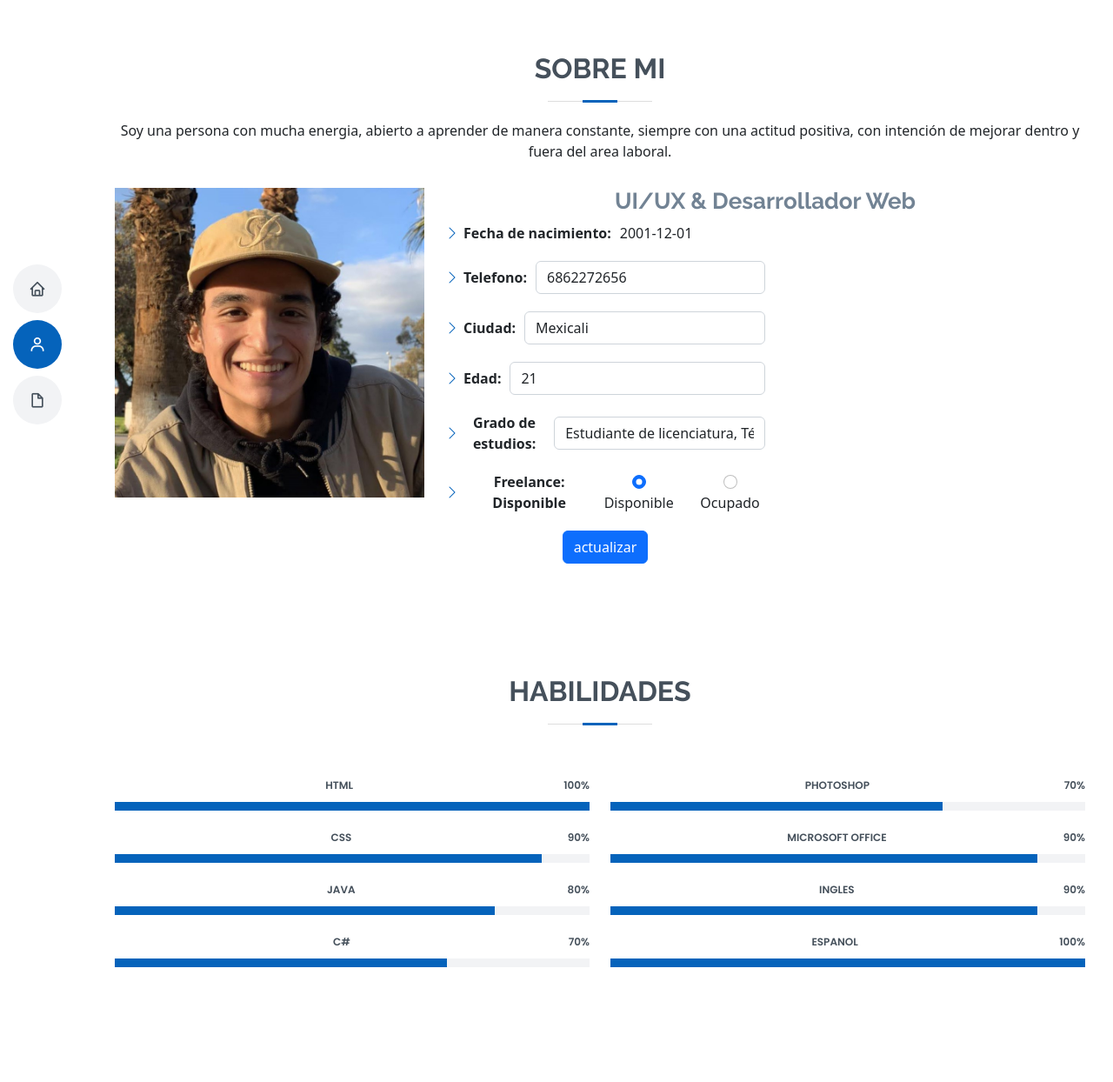
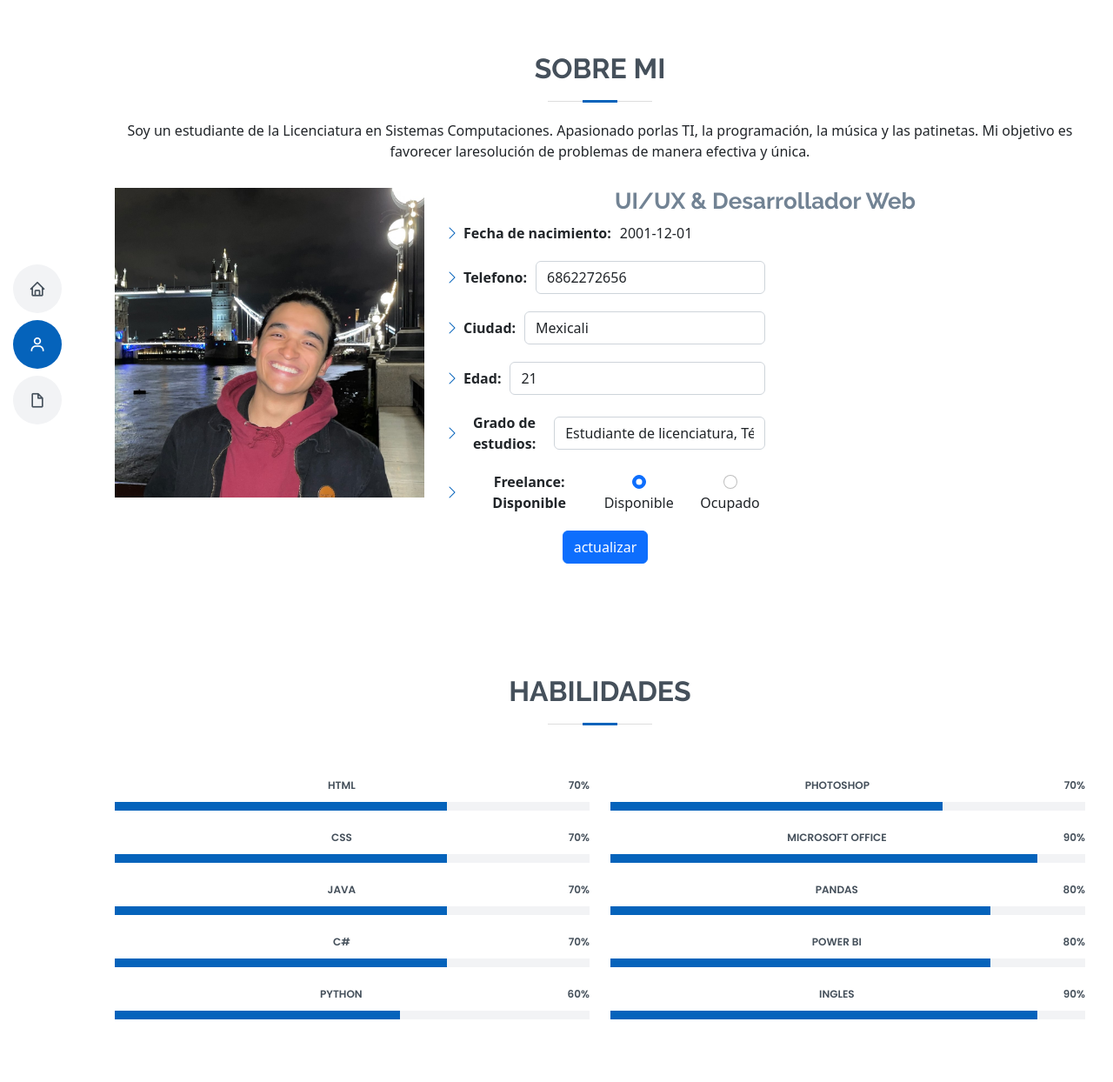
Before and after one commit to Eduardo-bg01/ProyectoFinalAppsWebBD, a Flask app: page /sobreMi in a window 1280 px wide. Shown: the whole page at 87% size. Before the commit the page ends 1112 px from the top, so only its background shows below. Run offline with Flask 2, Linux system fonts and the light colour scheme; data comes from the database, SQL or seed files in the repository; some libraries are stand-ins or nearby versions.

Commit message:
Updated changes
Updates

```diff
--- a/MyResume/app/templates/curriculum.html
+++ b/MyResume/app/templates/curriculum.html
@@ -53,6 +53,12 @@
             <h5>2019 - actualidad</h5>
             <p><em>Universidad Autonoma de Baja California, Facultad de Ingenieria, Mexicali</em></p>
             <p>Actualmente estudiando la carrera de Licenciatura en Sistemas Computacionales</p>
+          </div>
+          <div class="resume-item">
+            <h4>Universidad De Jaen &amp; Ingenieria Informatica</h4>
+            <h5>2023 - 2024</h5>
+            <p><em>Universidad de Jaen, Facultad de Ingenieria, Jaen, España</em></p>
+            <p>Realicé un intercambio en la Universidad de Jaén, España, donde cursé la carrera de Ingeniería Informática.</p>
           </div>
         </div>
         <div class="col-lg-6">
--- a/MyResume/app/templates/inicio.html
+++ b/MyResume/app/templates/inicio.html
@@ -20,7 +20,7 @@
 <section id="hero" class="d-flex flex-column justify-content-center" >
   <div class="container" data-aos="zoom-in" data-aos-delay="100">
     <h1>Eduardo Beltran</h1>
-    <p>Soy un <span class="typed" data-typed-items="Estudiante, Desarrollador, Fotografo, Skater"></span></p>
+    <p>Soy un <span class="typed" data-typed-items="Estudiante, Desarrollador, Critico, Skater"></span></p>
     <div class="social-links">
       <a href="#" class="twitter"><i class="bx bxl-twitter"></i></a>
       <a href="#" class="facebook"><i class="bx bxl-facebook"></i></a>
--- a/MyResume/app/templates/sobreMi.html
+++ b/MyResume/app/templates/sobreMi.html
@@ -27,12 +27,12 @@
 
       <div class="section-title">
         <h2>Sobre Mi</h2>
-        <p>Soy una persona con mucha energia, abierto a aprender de manera constante, siempre con una actitud positiva, con intención de mejorar dentro y fuera del area laboral.</p>
+        <p>Soy un estudiante de la Licenciatura en Sistemas Computaciones. Apasionado porlas TI, la programación, la música y las patinetas. Mi objetivo es favorecer laresolución de problemas de manera efectiva y única.</p>
       </div>
 
       <div class="row">
         <div class="col-lg-4">
-          <img src="static/img/profile-img.jpg" class="img-fluid" alt="yop">
+          <img src="static/img/IMG_9189.jpg" class="img-fluid" alt="yop">
         </div>
         <div class="col-lg-8 pt-4 pt-lg-0 content">
           <h3>UI/UX &amp; Desarrollador Web</h3>
@@ -104,23 +104,23 @@
         <div class="col-lg-6">
 
           <div class="progress">
-            <span class="skill">HTML <i class="val">100%</i></span>
+            <span class="skill">HTML <i class="val">70%</i></span>
             <div class="progress-bar-wrap">
-              <div class="progress-bar" role="progressbar" aria-valuenow="100" aria-valuemin="0" aria-valuemax="100"></div>
+              <div class="progress-bar" role="progressbar" aria-valuenow="70" aria-valuemin="0" aria-valuemax="100"></div>
             </div>
           </div>
 
           <div class="progress">
-            <span class="skill">CSS <i class="val">90%</i></span>
+            <span class="skill">CSS <i class="val">70%</i></span>
             <div class="progress-bar-wrap">
-              <div class="progress-bar" role="progressbar" aria-valuenow="90" aria-valuemin="0" aria-valuemax="100"></div>
+              <div class="progress-bar" role="progressbar" aria-valuenow="70" aria-valuemin="0" aria-valuemax="100"></div>
             </div>
           </div>
 
           <div class="progress">
-            <span class="skill">Java <i class="val">80%</i></span>
+            <span class="skill">Java <i class="val">70%</i></span>
             <div class="progress-bar-wrap">
-              <div class="progress-bar" role="progressbar" aria-valuenow="80" aria-valuemin="0" aria-valuemax="100"></div>
+              <div class="progress-bar" role="progressbar" aria-valuenow="70" aria-valuemin="0" aria-valuemax="100"></div>
             </div>
           </div>
 
@@ -130,6 +130,14 @@
               <div class="progress-bar" role="progressbar" aria-valuenow="70" aria-valuemin="0" aria-valuemax="100"></div>
             </div>
           </div>
+
+          <div class="progress">
+            <span class="skill">Python <i class="val">60%</i></span>
+            <div class="progress-bar-wrap">
+              <div class="progress-bar" role="progressbar" aria-valuenow="60" aria-valuemin="0" aria-valuemax="100"></div>
+            </div>
+          </div>
+
         </div>
 
         <div class="col-lg-6">
@@ -149,21 +157,26 @@
           </div>
 
           <div class="progress">
+            <span class="skill">Pandas <i class="val">80%</i></span>
+            <div class="progress-bar-wrap">
+              <div class="progress-bar" role="progressbar" aria-valuenow="80" aria-valuemin="0" aria-valuemax="100"></div>
+            </div>
+          </div>
+
+          <div class="progress">
+            <span class="skill">Power BI <i class="val">80%</i></span>
+            <div class="progress-bar-wrap">
+              <div class="progress-bar" role="progressbar" aria-valuenow="80" aria-valuemin="0" aria-valuemax="100"></div>
+            </div>
+          </div>
+
+          <div class="progress">
             <span class="skill">Ingles <i class="val">90%</i></span>
             <div class="progress-bar-wrap">
               <div class="progress-bar" role="progressbar" aria-valuenow="90" aria-valuemin="0" aria-valuemax="100"></div>
             </div>
           </div>
 
-          <div class="progress">
-            <span class="skill">Espanol <i class="val">100%</i></span>
-            <div class="progress-bar-wrap">
-              <div class="progress-bar" role="progressbar" aria-valuenow="100" aria-valuemin="0" aria-valuemax="100"></div>
-            </div>
-          </div>
-
-        </div>
-
       </div>
 
     </div>
```
Also changed, not shown: MyResume/app/static/img/IMG_9189.JPG (added), README.md.
